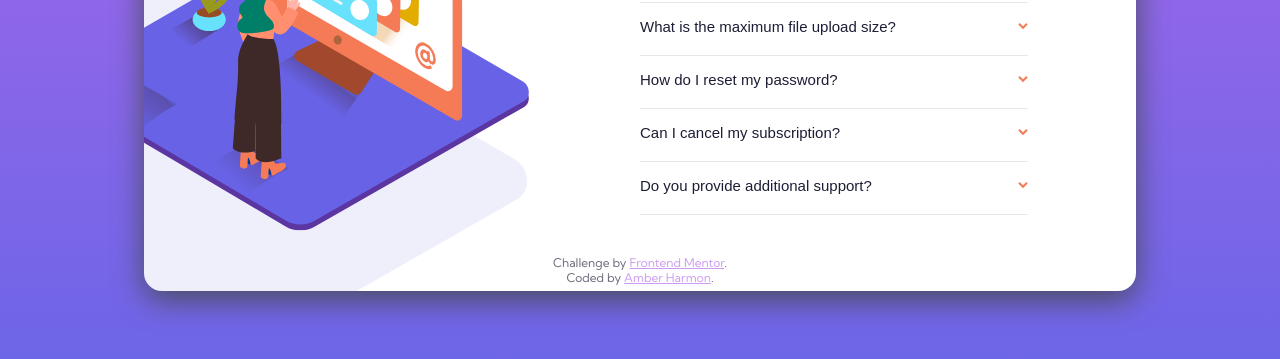
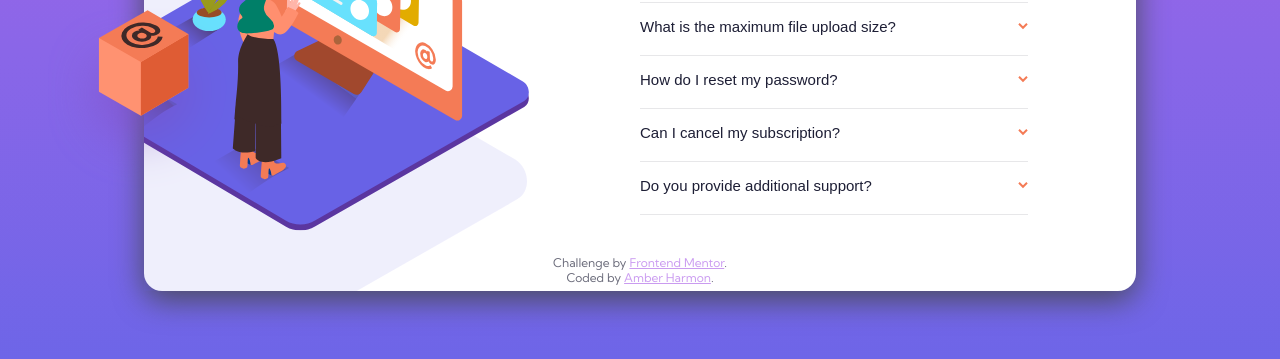
Before and after one commit to aharmon413/faq-accordion-card-main, a plain HTML site: page index.html in a window 1280 px wide. Shown: the part 349-708 px from the top of the page. Drawn offline with Linux system fonts and the light colour scheme; the site is published under a folder, as on GitHub Pages, so addresses that start at the root find nothing.

Commit message:
Fixed box-illustration not showing up

```diff
--- a/index.html
+++ b/index.html
@@ -11,7 +11,7 @@
 <body>
   <main>
     <div class="box-wrapper">
-      <img src="/images/illustration-box-desktop.svg"
+      <img src="images/illustration-box-desktop.svg"
       alt=""
       class="box-illustration">
     </div>
```
